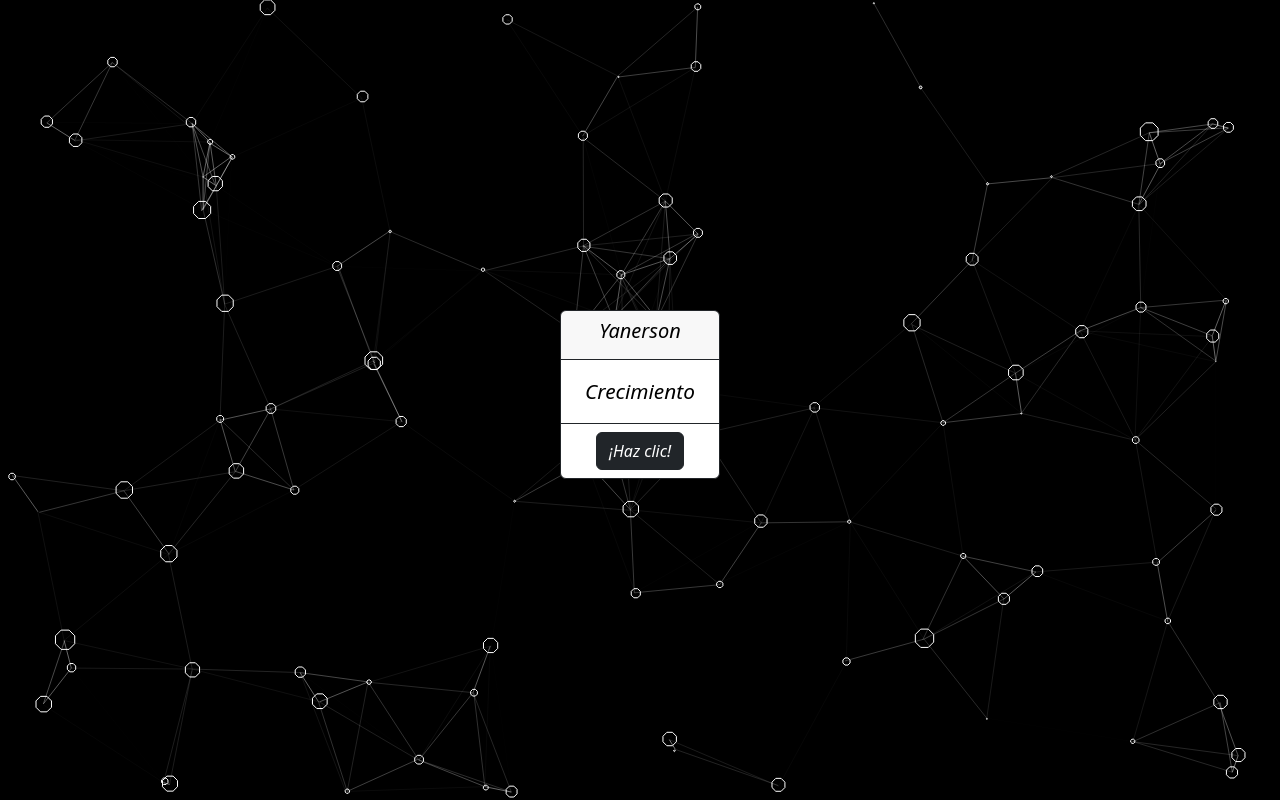
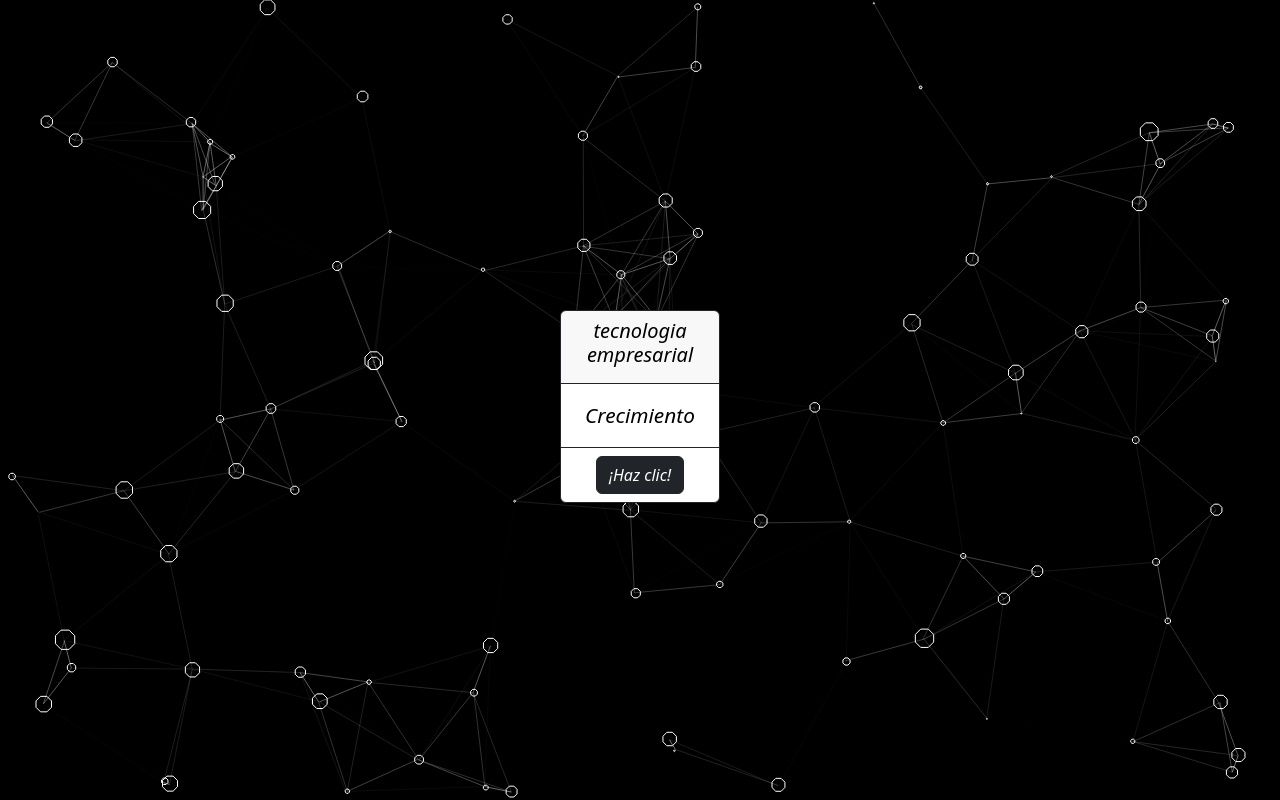
Before and after one commit to Laboratorio-tecnologico/tecnologia-empresarial, a plain HTML site: page home.html in a window 1280 px wide. Drawn offline with nearby package versions, Linux system fonts and the light colour scheme.

Commit message:
version-a-02
cambio de marca

```diff
--- a/home.html
+++ b/home.html
@@ -9,7 +9,7 @@
     <link rel="stylesheet" href="secciones/css/grid.css">
     <link rel="stylesheet" href="style.css">
     <link rel="icon" href="secciones/img/ico/good.ico">
-    <title>Yanerson</title>
+    <title>tecnologia empresarial</title>
 </head>
 
 <body>
@@ -22,7 +22,7 @@
             <div class="centrado">
                 <div class="card text-center border-dark">
                     <div class="card-header text-black border-dark">
-                        <h5 class="card-title">Yanerson</h5>
+                        <h5 class="card-title">tecnologia empresarial</h5>
                     </div>
                     <div class="card-body">
                         <div id="carouselExample" class="carousel slide text-black" data-ride="carousel">
```
Also changed, not shown: secciones/index.html (+2 -2 lines).
